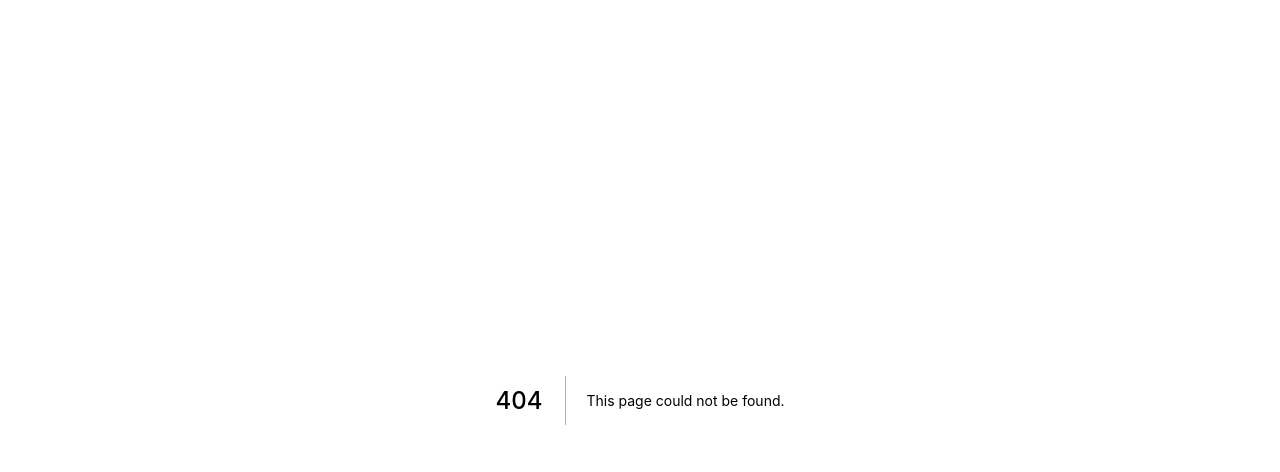
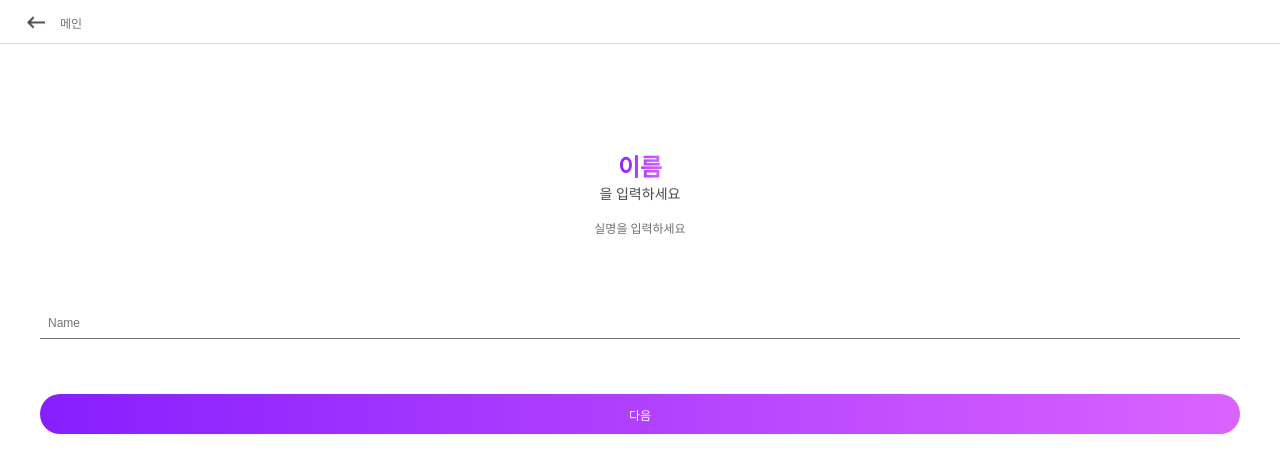
Before and after one commit to kimulchan/sb-project-oauth, a Next.js app: page /auth/name in a window 1280 px wide. Before the commit this address had no page. Shown: the top 472 px of the page. Built offline with nearby package versions, Linux system fonts and the light colour scheme.

Commit message:
⚡️ :: (#5) insert name page publishing

```diff
--- /dev/null
+++ b/pages/auth/name.tsx
@@ -0,0 +1,28 @@
+import { Input, Wrapper, TopNavigation, Button } from "../../components/common";
+import { SmallText, MiddleText, BigText } from "../../components/text";
+import { useRouter } from "next/router";
+
+const Name = () => {
+  const router = useRouter();
+  return (
+    <Wrapper>
+      <TopNavigation onClick={() => router.push("/auth/main")}>
+        메인
+      </TopNavigation>
+      <BigText>이름</BigText>
+      <MiddleText>을 입력하세요</MiddleText>
+      <SmallText style={{ padding: "16px 0" }}>실명을 입력하세요</SmallText>
+      <Input placeholder="Name" style={{ margin: "55px 0" }}></Input>
+      <Button
+        enable={true}
+        onclick={() => {
+          router.push("/auth/sex");
+        }}
+      >
+        다음
+      </Button>
+    </Wrapper>
+  );
+};
+
+export default Name;
```
